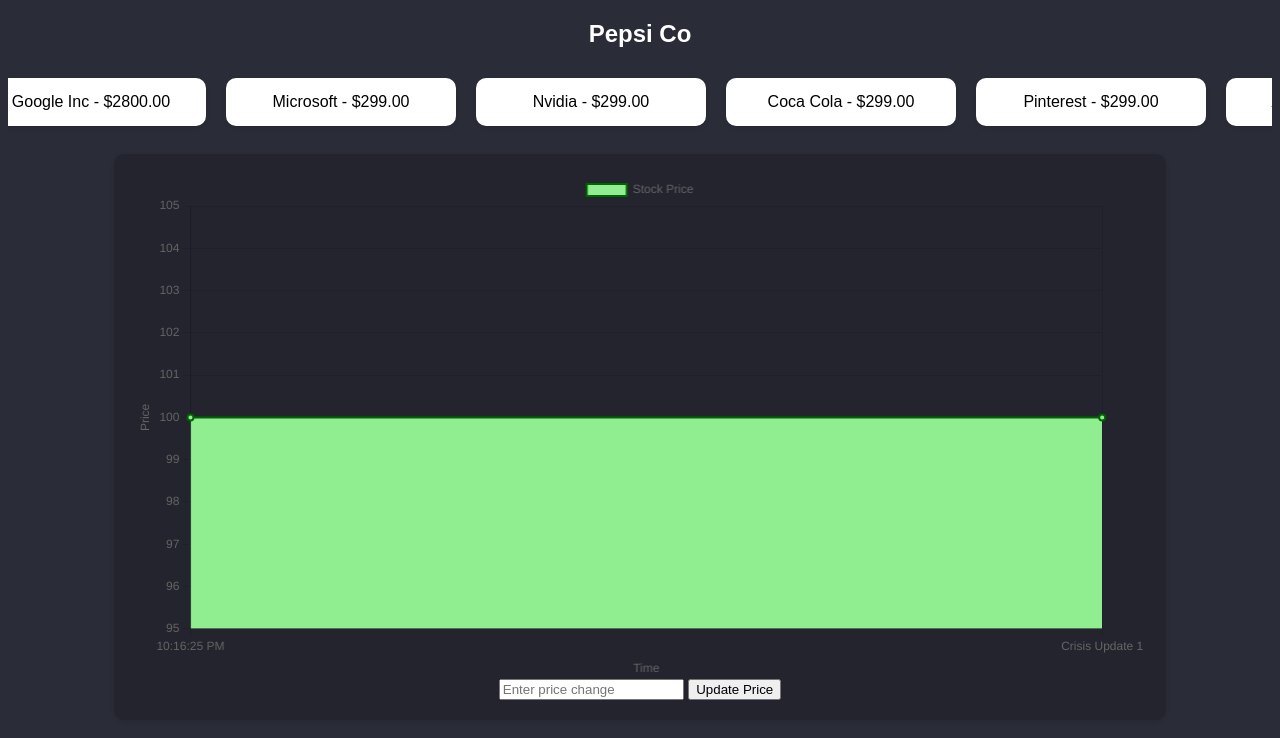
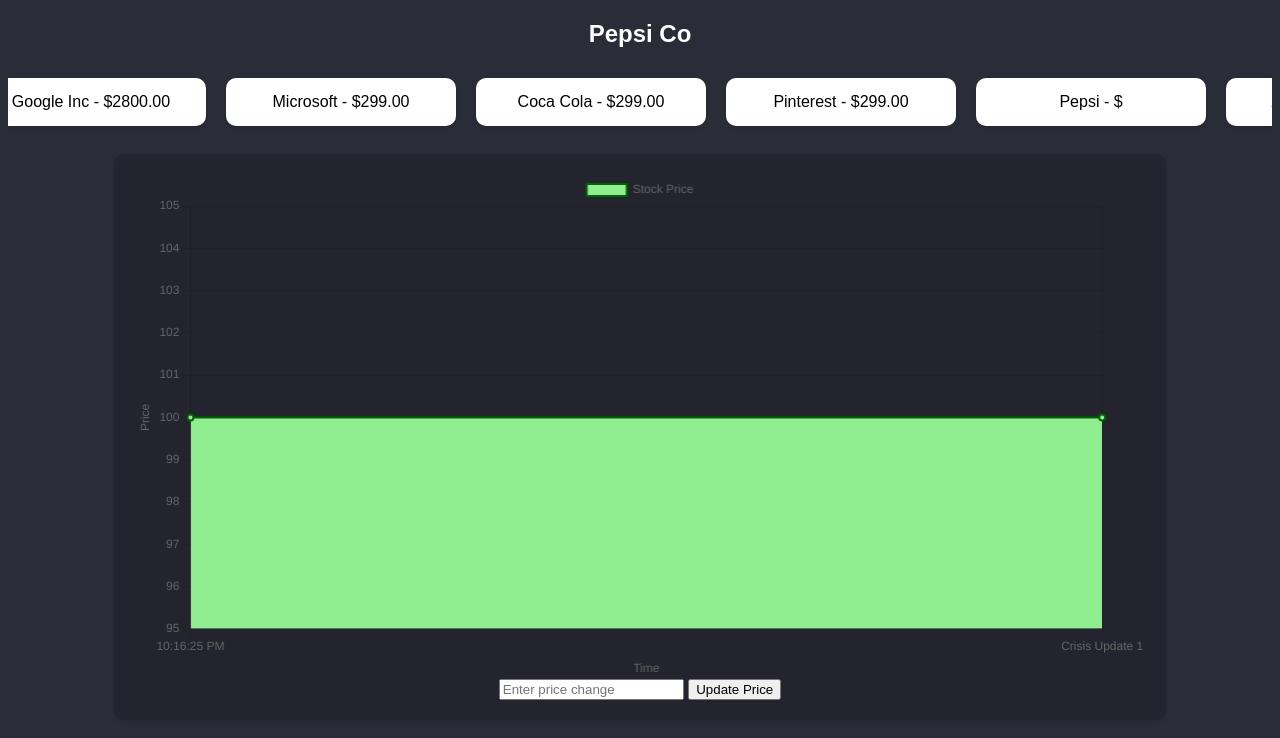
Before and after one commit to maeshamahmud/Price-Dashboard, a plain HTML site: page index.html in a window 1280 px wide. Both pictures are taken after a click on the button "Update Price". Drawn offline with nearby package versions, Linux system fonts and the light colour scheme.

Commit message:
Add Pepsi stock display and update price dynamically

```diff
--- a/index.html
+++ b/index.html
@@ -60,9 +60,9 @@
             <div class="stock-box">Amazon Inc - $3400.00</div>
             <div class="stock-box">Google Inc - $2800.00</div>
             <div class="stock-box">Microsoft - $299.00</div>
-            <div class="stock-box">Nvidia - $299.00</div>
             <div class="stock-box">Coca Cola - $299.00</div>
             <div class="stock-box">Pinterest - $299.00</div>
+            <div class="stock-box" id="pepsi">Pepsi - $299.00</div>
         </div>
     </div>
 
@@ -80,7 +80,6 @@
 
         let stockData = [{ time: new Date().toLocaleTimeString(), price: 100 }];
         let ctx = document.getElementById('stockChart').getContext('2d');
-
         let stockChart = new Chart(ctx, {
             type: 'line',
             data: {
@@ -114,7 +113,15 @@
 
             stockChart.data.labels.push(`Crisis Update ${stockData.length - 1}`);
             stockChart.update();
-        }
+
+            let inputText = document.getElementById('priceChange').value;
+            //document.getElementById('pepsi').textContent = inputText;
+            document.getElementById('pepsi').textContent = `Pepsi - $${inputText}`;
+         }
+
+
+
+
     </script>
 </body>
 </html>
```
